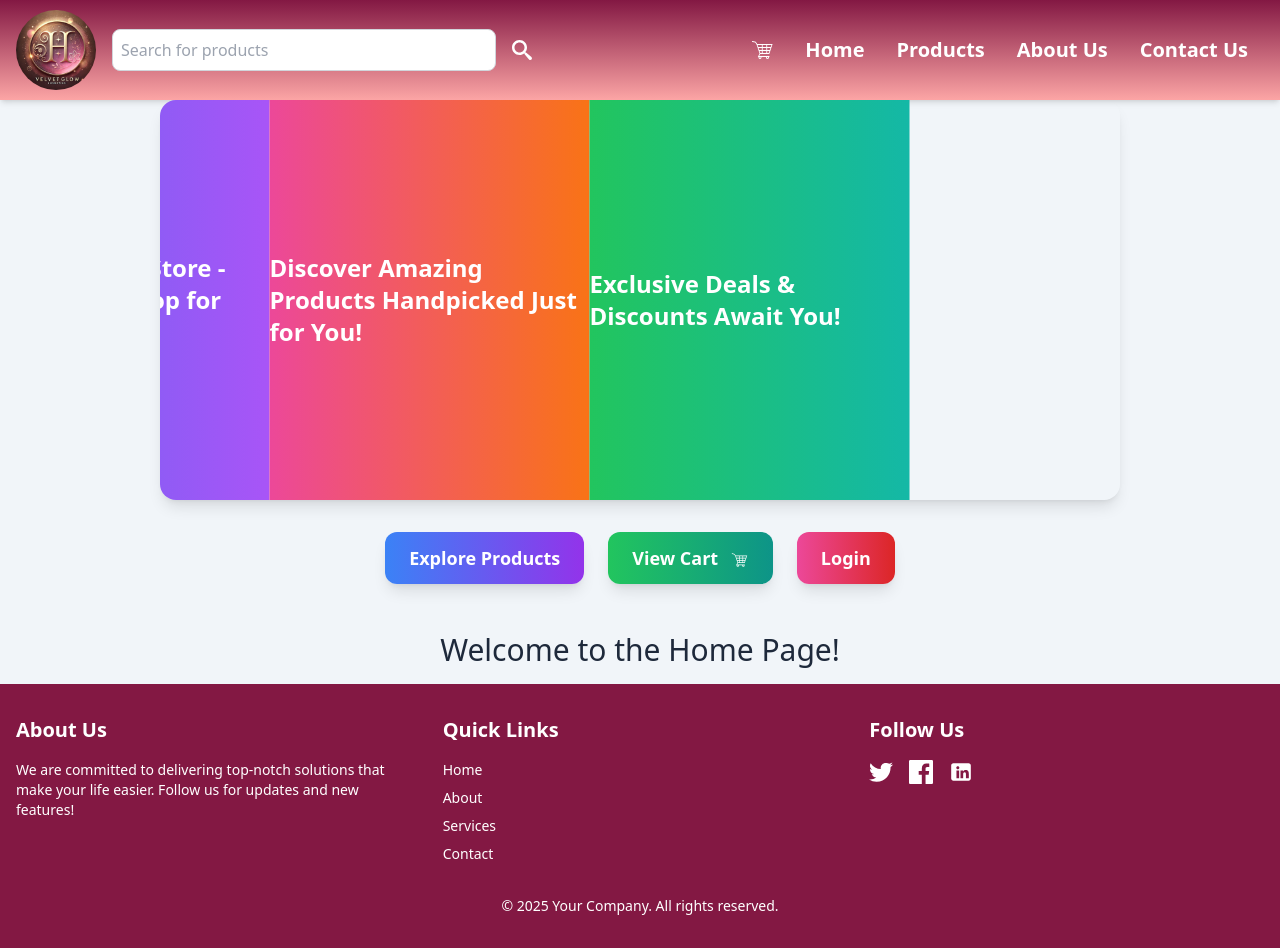
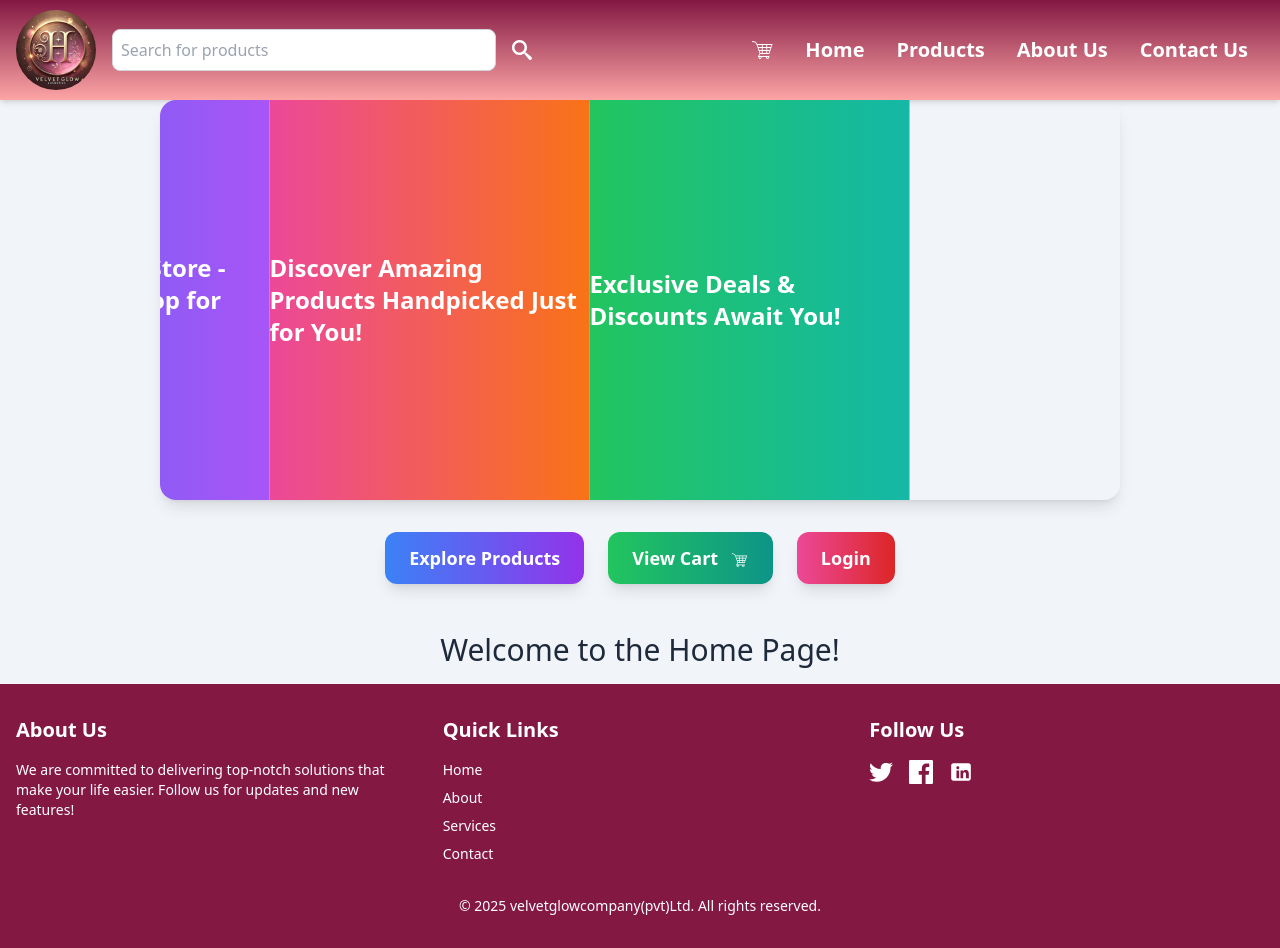
Before and after one commit to SKPHDeemantha/E-platformFrontend, a React (Vite) app: page / in a window 1280 px wide. Built offline with nearby package versions, Linux system fonts and the light colour scheme.

Commit message:
Update footer copyright notice to reflect company name change

```diff
--- a/src/components/Footer.jsx
+++ b/src/components/Footer.jsx
@@ -48,7 +48,7 @@ export default function Footer() {
                 </div>
 
                 <div className="mt-8 text-center text-sm">
-                    &copy; 2025 Your Company. All rights reserved.
+                    &copy; 2025 velvetglowcompany(pvt)Ltd. All rights reserved.
                 </div>
             </div>
         </footer>
```
